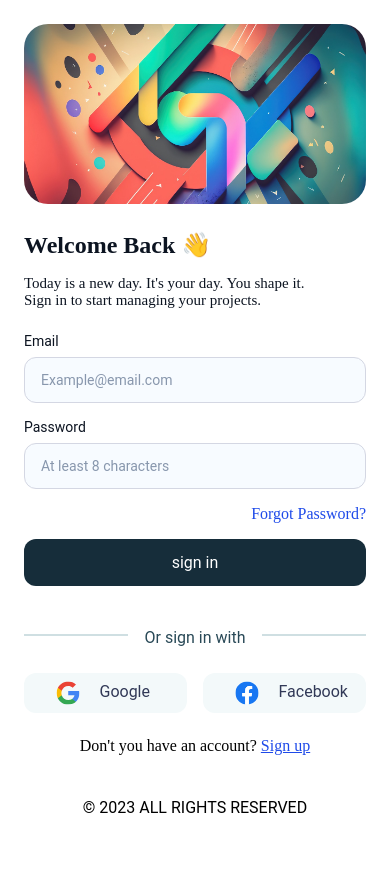
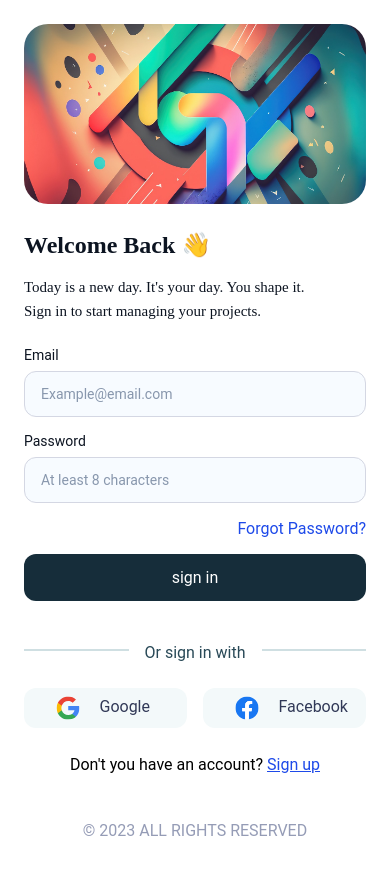
Before and after one commit to younesRekik15/loginPage-community_reactVersion, a React (Vite) app: page / in a window 390 px wide. Shown: the top 874 px of the page. Built offline with nearby package versions, Linux system fonts and the light colour scheme; a web font is replaced by a local one.

Commit message:
modified the font family, some colors, spaces ...

```diff
--- a/src/App.css
+++ b/src/App.css
@@ -6,6 +6,7 @@
 
 body {
   margin: 0;
+  font-family: Roboto;
 }
 
 a {
@@ -15,7 +16,7 @@ a {
 .container {
   display: grid;
   grid-template-columns: 1fr 1fr;
-  place-items: center;
+  justify-items: center;
   gap: 32px;
   padding: 32px;
   width: calc(100% - 64px);
@@ -24,8 +25,8 @@ a {
 
 .copyright {
   width: 100%;
-  font-family: Roboto;
   text-align: center;
+  color: #959CB6;
   order: 3;
 }
 
@@ -73,6 +74,7 @@ a {
 .login-header p {
   font-family: sf-pro-display;
   font-size: 20px;
+  line-height: 160%;
 }
 
 form {
@@ -125,13 +127,14 @@ form {
 }
 
 .or span {
-  font-family: Roboto;
   font-size: 16px;
 }
 
 .sign-up {
   text-align: center;
   margin: 0;
+  line-height: 160%;
+  font-size: 18px;
 }
 
 @font-face {
@@ -211,6 +214,10 @@ form {
 .social-buttons-container {
   flex-direction: row;
 }
+
+.sign-up {
+  font-size: 16px;
+}
 }
 
 @media only screen and (min-width: 871px) {
--- a/src/components/MainButton/MainButton.css
+++ b/src/components/MainButton/MainButton.css
@@ -7,6 +7,7 @@
   font-size: 20px;
   color: #ffffff;
   background-color: #162d3a;
+  cursor: pointer;
 }
 
 @media only screen and (max-width: 870px) {
--- a/src/components/SocialButton/SocialButton.css
+++ b/src/components/SocialButton/SocialButton.css
@@ -7,6 +7,10 @@
   padding: 12px 9px;
   width: 359px;
   color: var(--secondary-text);
+}
+
+.social-button:hover {
+  cursor: pointer;
 }
 
 .icon {
```
